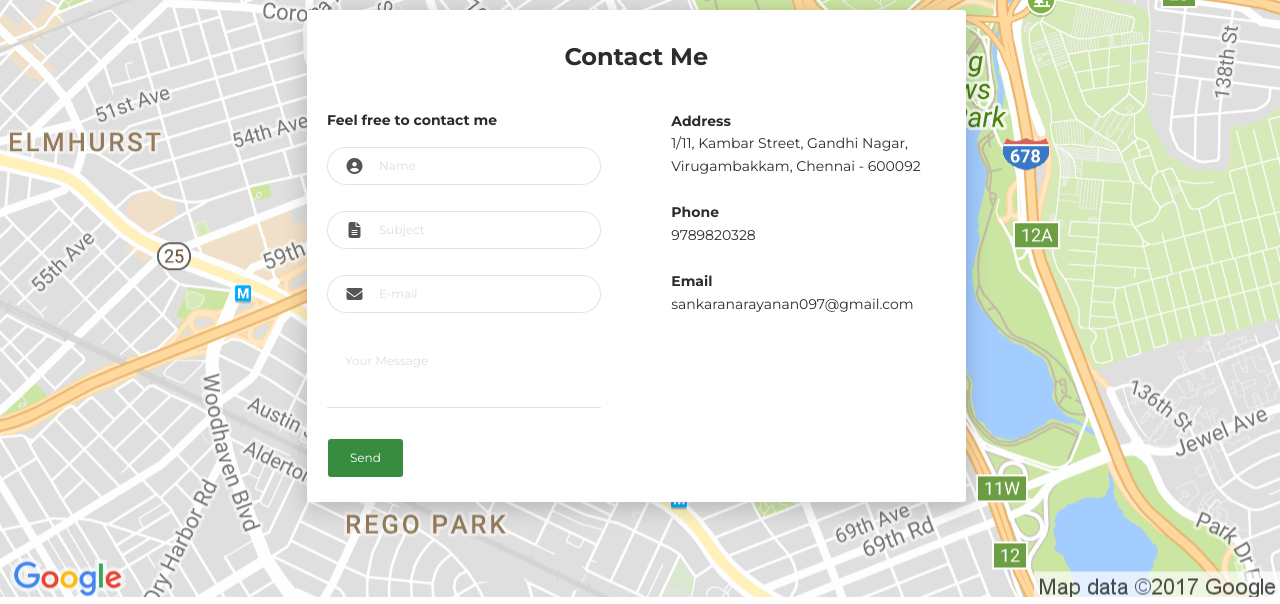
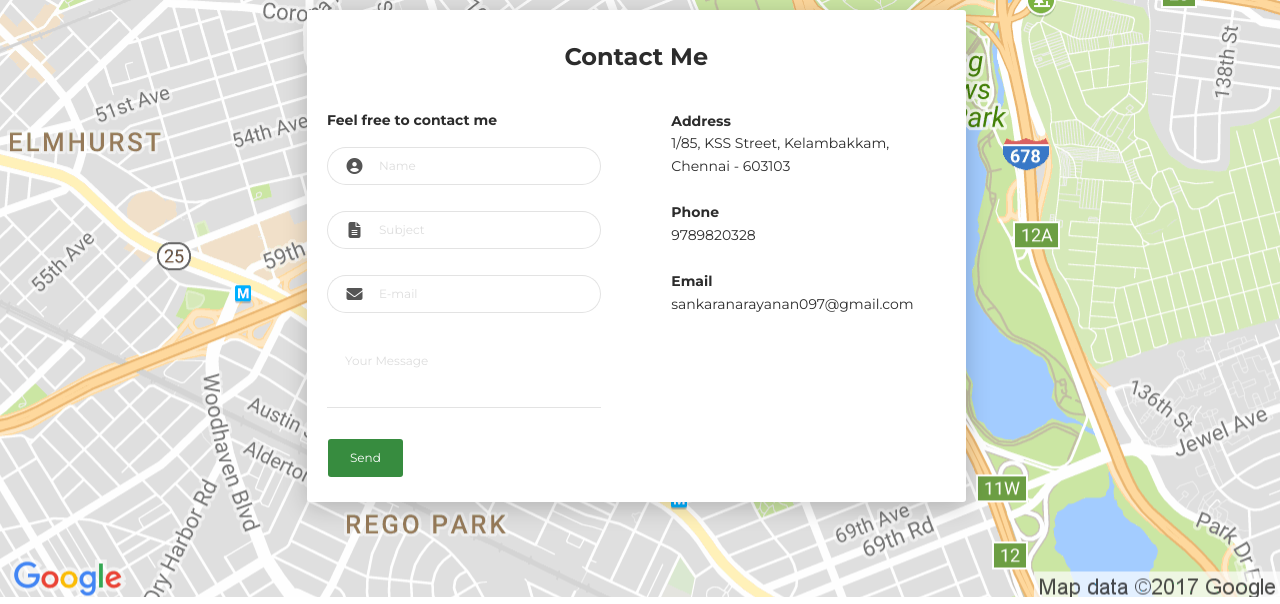
Before and after one commit to sankar-dev/old-resume-theme-archived, a plain HTML site: page index.html in a window 1280 px wide. Shown: the part 4580-5184 px from the top of the page. Drawn offline with Linux system fonts and the light colour scheme.

Commit message:
Address updated

```diff
--- a/index.html
+++ b/index.html
@@ -918,7 +918,7 @@
                 <div class="col-md-6">
                   <div class="card-body">
                     <p class="mb-0"><strong>Address </strong></p>
-                    <p class="pb-2">1/11, Kambar Street, Gandhi Nagar, Virugambakkam, Chennai - 600092</p>
+                    <p class="pb-2">1/85, KSS Street, Kelambakkam, Chennai - 603103</p>
                     <p class="mb-0"><strong>Phone</strong></p>
                     <p class="pb-2">9789820328</p>
                     <p class="mb-0"><strong>Email</strong></p>
```
